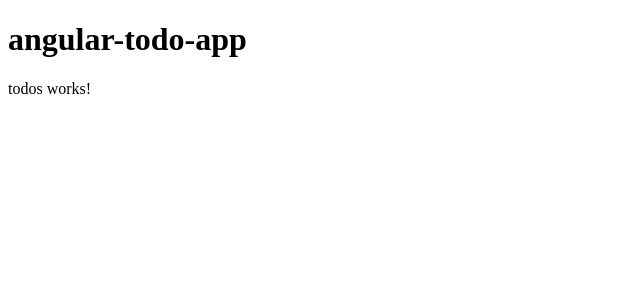
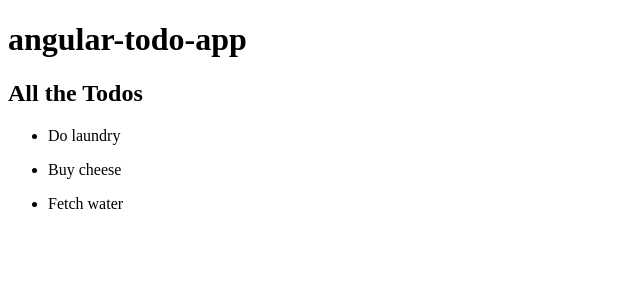
Before and after one commit to Danielandro/angular-todo-app, an Angular app: page / in a window 1280 px wide. Shown: the top 300 px of the page, without its empty margins (0-640 px from the left). Built offline with nearby package versions, Linux system fonts and the light colour scheme.

Commit message:
Display hardcoded todos on page

```diff
--- a/src/app/components/todos/todos.component.html
+++ b/src/app/components/todos/todos.component.html
@@ -1 +1,5 @@
-<p>todos works!</p>
+<h2>All the Todos</h2>
+
+<ul *ngFor="let todo of Todos">
+  <li>{{ todo.title }}</li>
+</ul>
```
